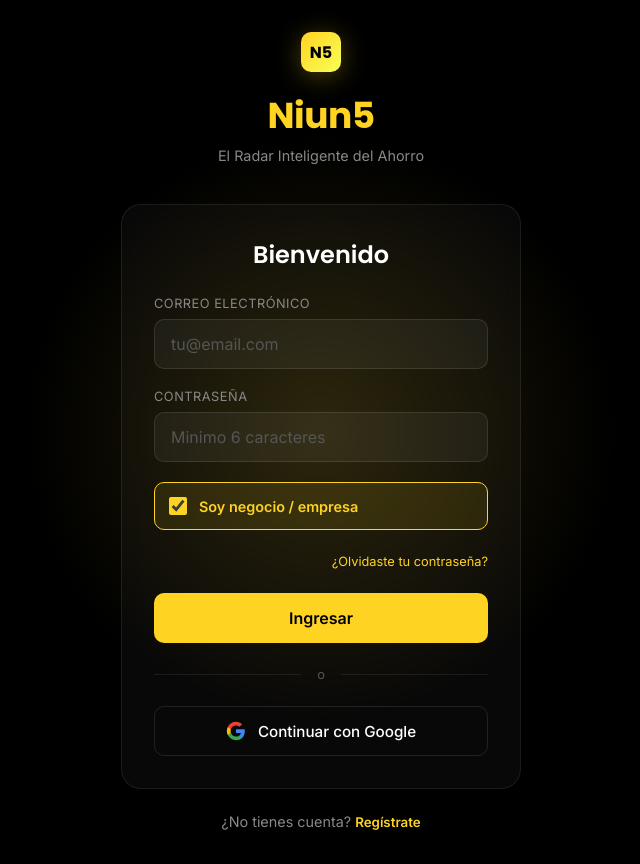
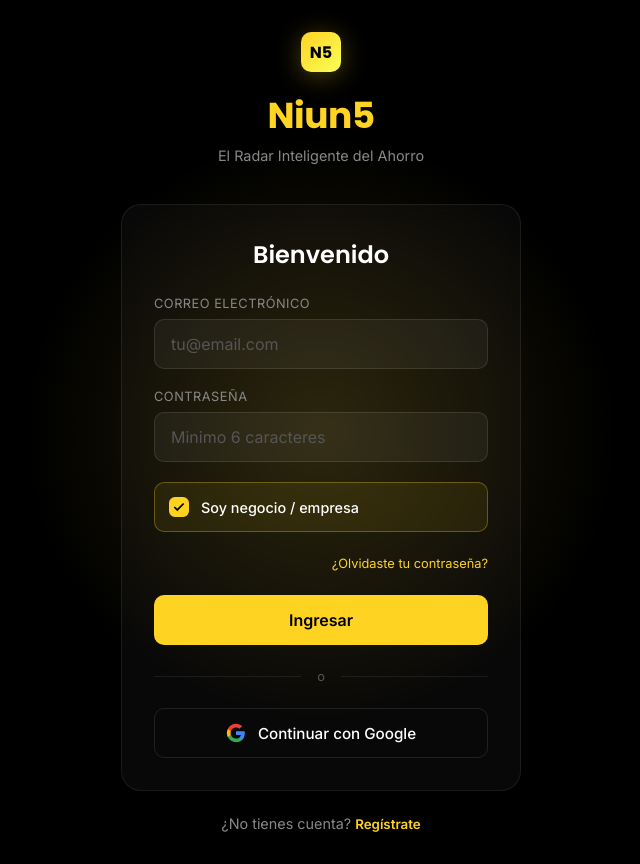
Before and after one commit to DXpz/Niun, a React (Vite) app: page / in a window 1280 px wide. Both pictures are taken after a click on the label "Soy negocio / empresa". Shown: the whole page, without its empty margins (319-959 px from the left). Built offline with nearby package versions, Linux system fonts and the light colour scheme.

Commit message:
fix: improve business toggle checkbox visual feedback
- Add custom checkbox indicator with checkmark SVG
- Better visual states for checked/unchecked
- Clear color change when selected

```diff
--- a/src/components/Login.css
+++ b/src/components/Login.css
@@ -231,8 +231,8 @@
   align-items: center;
   gap: 0.75rem;
   padding: 0.875rem;
-  background: rgba(255, 211, 34, 0.05);
-  border: 1px solid rgba(255, 211, 34, 0.15);
+  background: rgba(255, 255, 255, 0.03);
+  border: 1px solid rgba(255, 255, 255, 0.1);
   border-radius: 10px;
   margin-bottom: 1.5rem;
   cursor: pointer;
@@ -240,30 +240,57 @@
 }
 
 .business-toggle:hover {
-  background: rgba(255, 211, 34, 0.08);
-  border-color: rgba(255, 211, 34, 0.25);
+  background: rgba(255, 255, 255, 0.05);
+  border-color: rgba(255, 255, 255, 0.2);
 }
 
 .business-toggle input[type="checkbox"] {
-  width: 18px;
-  height: 18px;
-  accent-color: var(--accent-primary);
-  cursor: pointer;
+  position: absolute;
+  opacity: 0;
+  width: 0;
+  height: 0;
+}
+
+.business-toggle .toggle-indicator {
+  width: 20px;
+  height: 20px;
+  border: 2px solid rgba(255, 255, 255, 0.2);
+  border-radius: 6px;
+  display: flex;
+  align-items: center;
+  justify-content: center;
+  transition: var(--transition);
+  flex-shrink: 0;
+}
+
+.business-toggle .toggle-indicator svg {
+  opacity: 0;
+  transition: var(--transition);
+}
+
+.business-toggle input:checked + .toggle-indicator {
+  background: #FFD322;
+  border-color: #FFD322;
+}
+
+.business-toggle input:checked + .toggle-indicator svg {
+  opacity: 1;
 }
 
 .business-toggle span {
   font-size: 0.9rem;
+  color: var(--text-secondary);
+  transition: var(--transition);
+}
+
+.business-toggle input:checked ~ span {
   color: var(--text-primary);
+  font-weight: 500;
 }
 
 .business-toggle:has(input:checked) {
-  background: rgba(255, 211, 34, 0.1);
-  border-color: var(--accent-primary);
-}
-
-.business-toggle:has(input:checked) span {
-  color: var(--accent-primary);
-  font-weight: 600;
+  background: rgba(255, 211, 34, 0.08);
+  border-color: rgba(255, 211, 34, 0.3);
 }
 
 @media (max-width: 480px) {
--- a/src/components/Login.tsx
+++ b/src/components/Login.tsx
@@ -86,6 +86,11 @@
               checked={isBusiness}
               onChange={e => setIsBusiness(e.target.checked)}
             />
+            <span className="toggle-indicator">
+              <svg viewBox="0 0 24 24" width="14" height="14" fill="none" stroke="#000" strokeWidth="3">
+                <polyline points="20,6 9,17 4,12"/>
+              </svg>
+            </span>
             <span>Soy negocio / empresa</span>
           </label>
 
```
